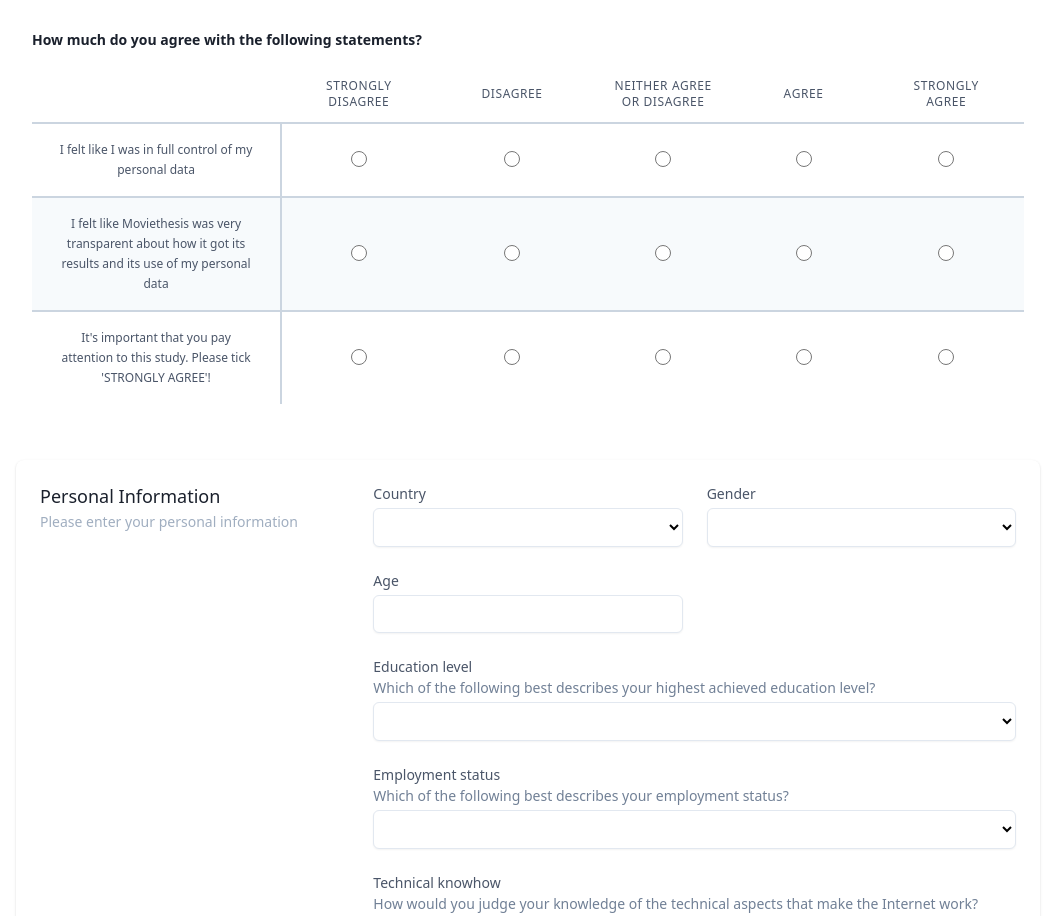
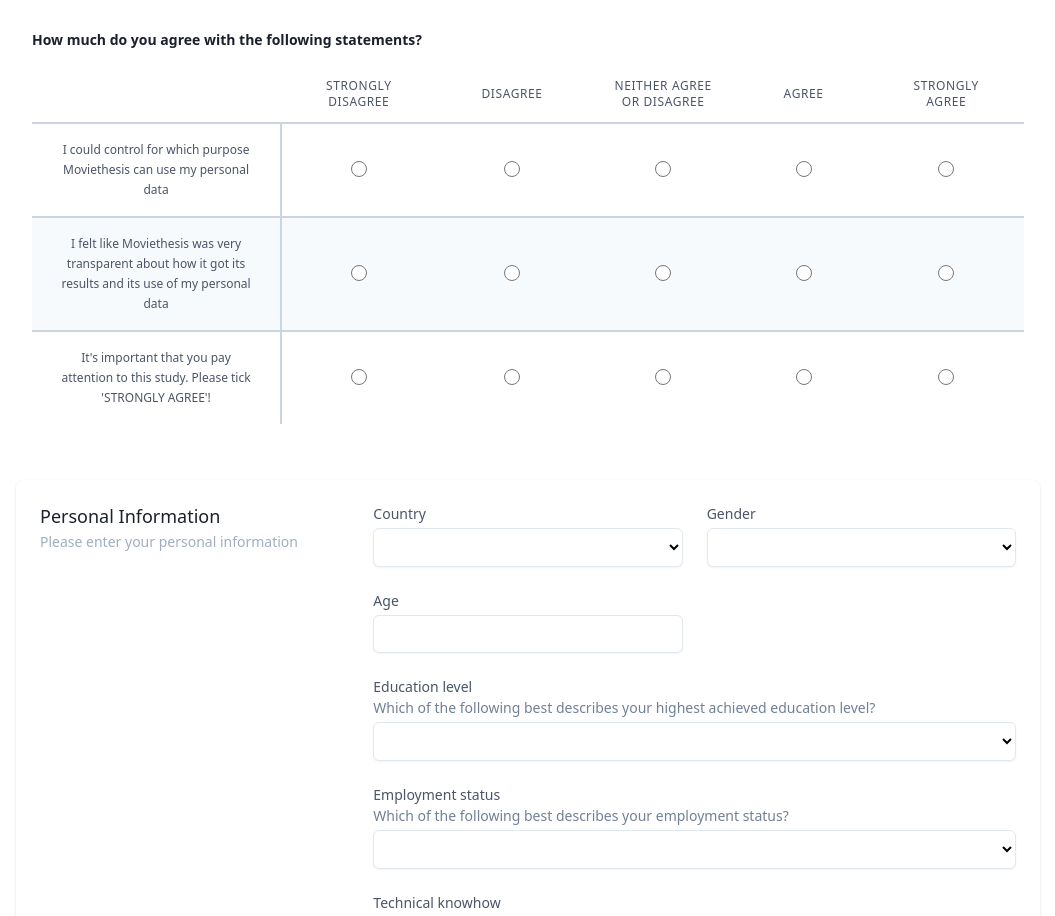
Before and after one commit to moviethesis/frontend, a Nuxt app: page /survey in a window 1280 px wide. Shown: the part 1720-2636 px from the top of the page, without its empty margins (112-1167 px from the left). Built offline with nearby package versions, Linux system fonts and the light colour scheme.

Commit message:
fix control error

```diff
--- a/pages/survey.vue
+++ b/pages/survey.vue
@@ -1006,7 +1006,7 @@
                 <td
                   class="border-r-2 border-gray-400 px-6 py-4 text-xs leading-5 font-medium text-gray-700"
                 >
-                  I felt like I was in full control of my personal data
+                  I could control for which purpose Moviethesis can use my personal data
                 </td>
                 <td class="px-6 py-4 whitespace-no-wrap">
                   <input
```
